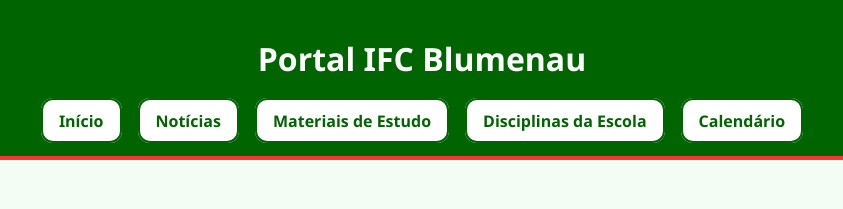
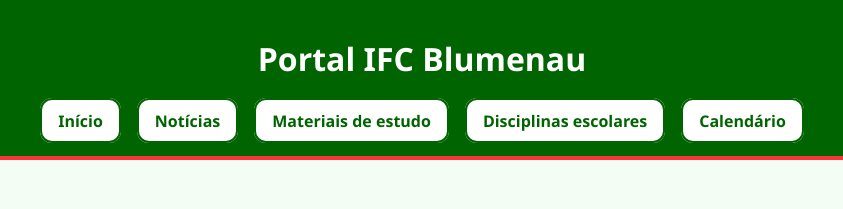
Before and after one commit to radihh/desenvolvimento_de_projeto, a plain HTML site: page noticias.html in a window 1280 px wide. Shown: the top 209 px of the page, 218-1061 px from the left. Drawn offline with Linux system fonts and the light colour scheme.

Commit message:
Update noticias.html

```diff
--- a/noticias.html
+++ b/noticias.html
@@ -47,8 +47,8 @@
       <ul>
         <li><a href="index.html">Início</a></li>
         <li><a href="noticias.html">Notícias</a></li>
-        <li><a href="materiais.html">Materiais de Estudo</a></li>
-        <li><a href="disciplinas.html">Disciplinas da Escola</a></li>
+        <li><a href="materiais.html">Materiais de estudo</a></li>
+        <li><a href="disciplinas.html">Disciplinas escolares</a></li>
         <li><a href="calendario.html">Calendário</a></li>
       </ul>
     </nav>
```
